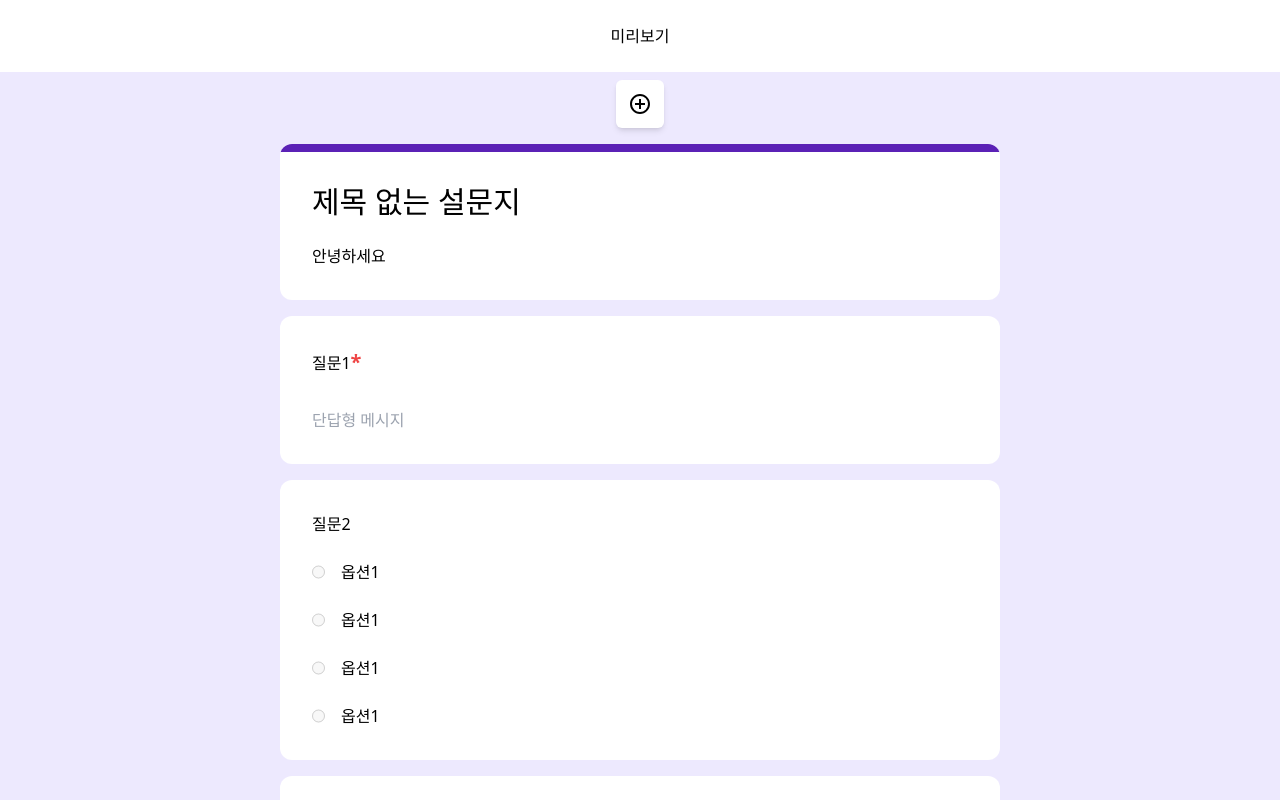
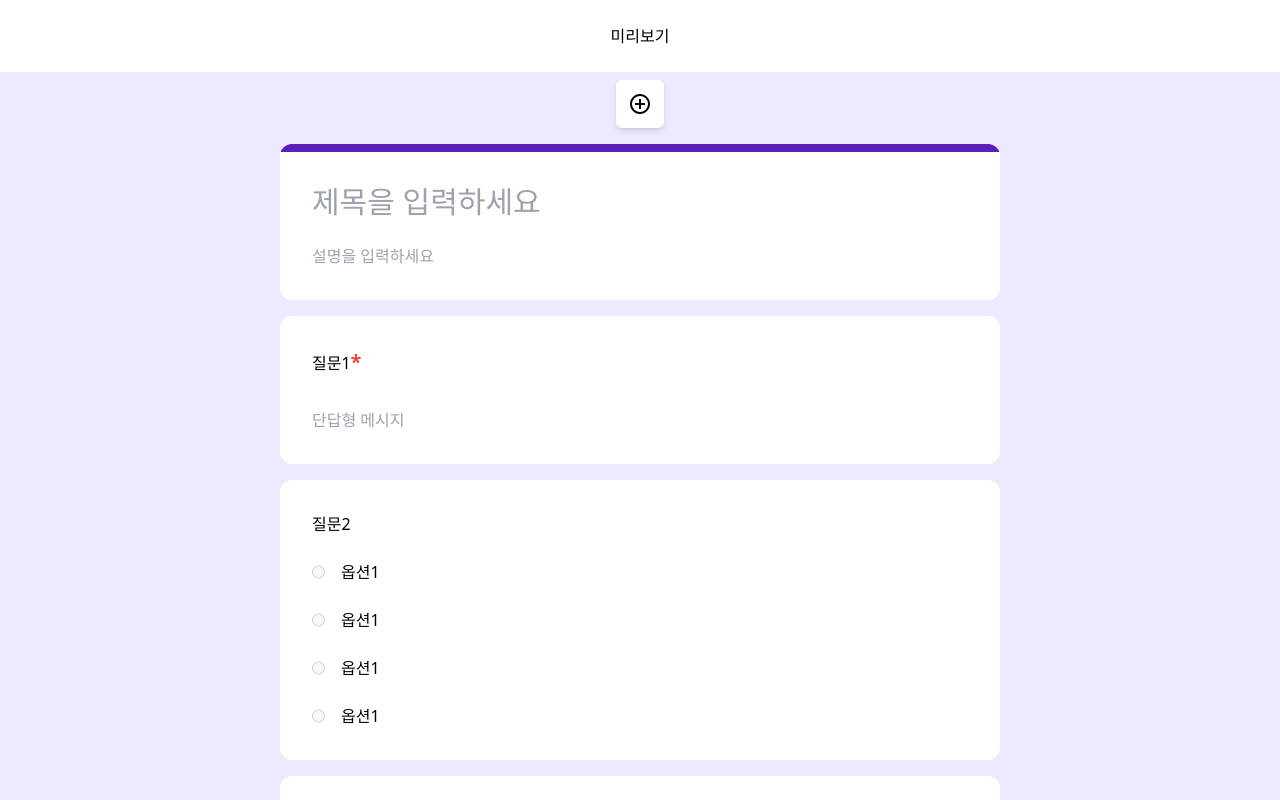
Before and after one commit to bh2980/googleFormClone, a React (Vite) app: page / in a window 1280 px wide. Shown: the top 800 px of the page. Built offline with nearby package versions, Linux system fonts and the light colour scheme.

Commit message:
feat: TitleBlock 분리

```diff
--- a/src/App.tsx
+++ b/src/App.tsx
@@ -17,6 +17,7 @@ import {
   RiRadioButtonLine,
   RiDropdownList,
 } from "react-icons/ri";
+import TitleBlock from "./component/TitleBlock";
 
 function App() {
   return (
@@ -28,13 +29,7 @@ function App() {
           <RiAddCircleLine className="w-[24px] h-[24px]" />
         </div>
 
-        <div className="w-[720px] bg-white rounded-xl flex flex-col justify-between overflow-hidden">
-          <div className="w-full h-[8px] bg-violet-800"></div>
-          <div className="flex flex-col gap-6 p-8">
-            <div className="text-3xl">제목 없는 설문지</div>
-            <div>안녕하세요</div>
-          </div>
-        </div>
+        <TitleBlock />
 
         <fieldset className="w-[720px] bg-white rounded-xl p-8 flex flex-col gap-8 justify-between">
           <div>
--- /dev/null
+++ b/src/component/TitleBlock.tsx
@@ -0,0 +1,28 @@
+import { useAppDispatch, useAppSelector } from "../hook/storeHook";
+import { editContent, editTitle } from "../store/titleSlice";
+import Input from "./common/Input";
+
+const TitleBlock = () => {
+  const dispatch = useAppDispatch();
+  const { title, content } = useAppSelector((store) => store.title);
+
+  const changeTitle = (e: React.ChangeEvent<HTMLInputElement>) => {
+    dispatch(editTitle(e.target.value));
+  };
+
+  const changeContent = (e: React.ChangeEvent<HTMLInputElement>) => {
+    dispatch(editContent(e.target.value));
+  };
+
+  return (
+    <div className="w-[720px] bg-white rounded-xl flex flex-col justify-between overflow-hidden">
+      <div className="w-full h-[8px] bg-violet-800"></div>
+      <div className="flex flex-col gap-6 p-8">
+        <Input className="text-3xl" onChange={changeTitle} value={title} placeholder="제목을 입력하세요" />
+        <Input value={content} onChange={changeContent} placeholder="설명을 입력하세요" />
+      </div>
+    </div>
+  );
+};
+
+export default TitleBlock;
--- /dev/null
+++ b/src/component/common/Input.tsx
@@ -0,0 +1,9 @@
+import classMerge from "../../utils/classMerge";
+
+interface InputProps extends React.ComponentPropsWithRef<"input"> {}
+
+const Input = ({ className, ...props }: InputProps) => {
+  return <input className={classMerge(["focus:border-b-2 border-violet-800", className])} {...props} />;
+};
+
+export default Input;
--- a/src/index.css
+++ b/src/index.css
@@ -2,6 +2,6 @@
 @tailwind components;
 @tailwind utilities;
 
-/* input {
+input {
   outline: none;
-} */
+}
```
